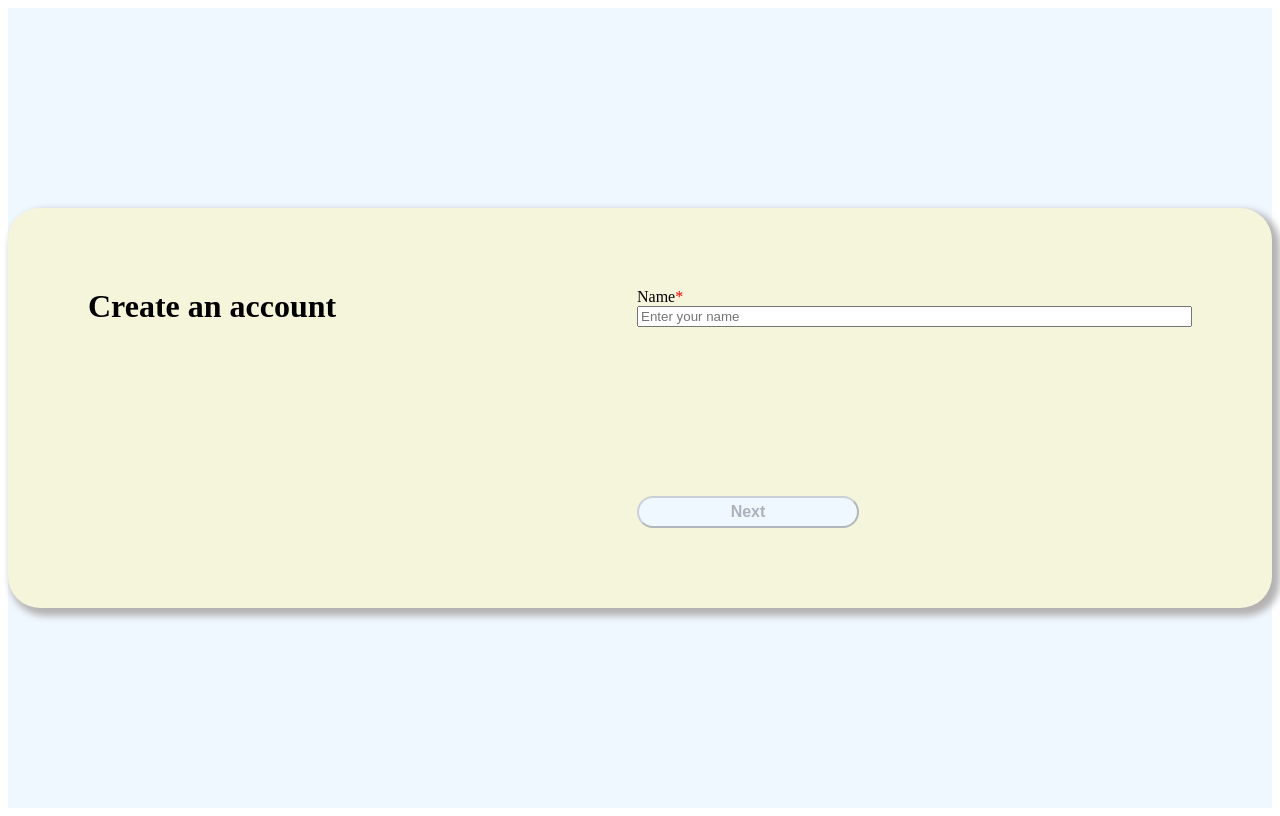
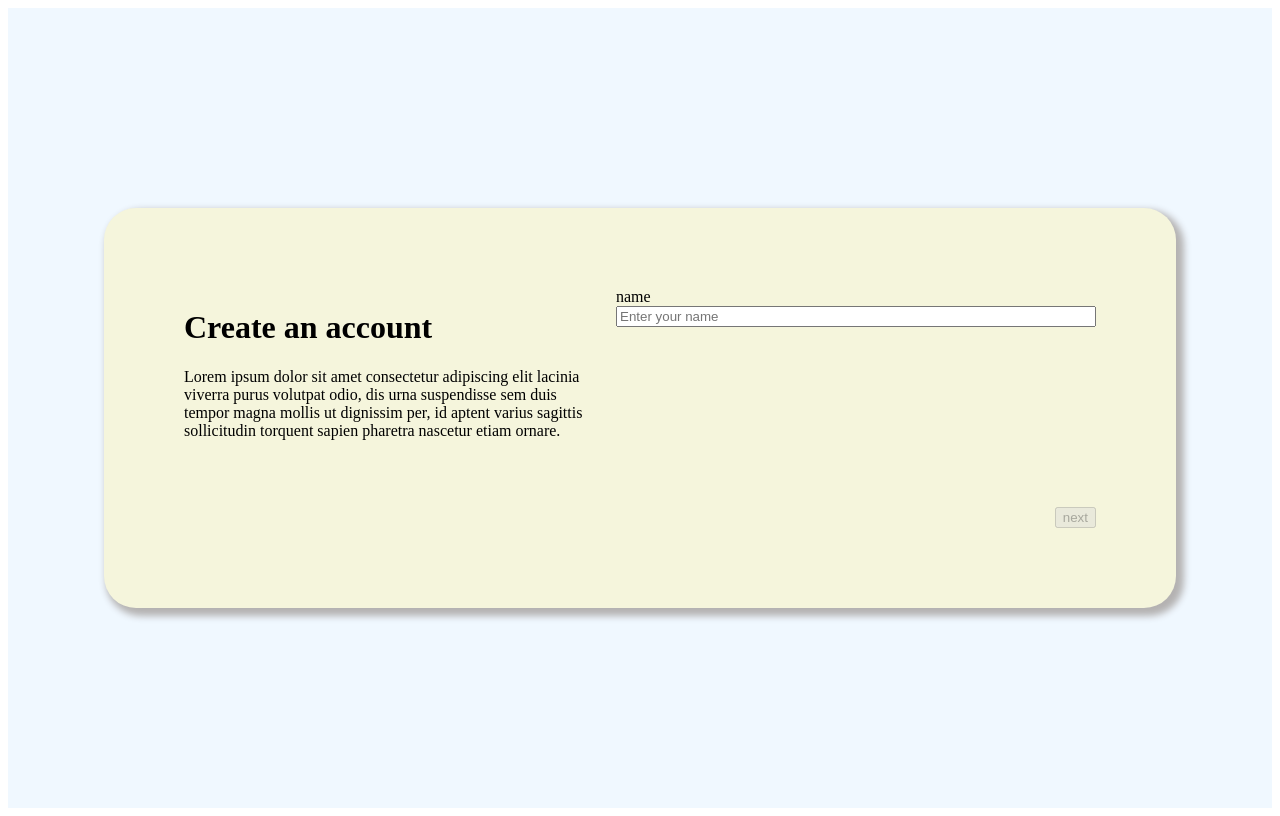
Before and after one commit to Tweemo/registration-demo, a Next.js app: page / in a window 1280 px wide. Built offline with nearby package versions, Linux system fonts and the light colour scheme.

Commit message:
Restructured and refactored form items to be tidier and easier to read

```diff
--- a/src/app/components/form/form.module.scss
+++ b/src/app/components/form/form.module.scss
@@ -1,7 +1,7 @@
 .container {
   display: grid;
   grid-template-columns: 1fr 1fr;
-  gap: 3rem;
+  gap: 1rem;
   padding: 5rem;
   border-radius: 2rem;
   box-shadow: #b4b2b2 5px 5px 7px 3px;
@@ -9,13 +9,14 @@
   min-height: 15rem;
   // Todo: make it responsive
   min-width: 50%;
-  margin: auto;
+  margin: auto 6rem;
 
-  h1 {
-    margin: 0;
+  @media (max-width: 1023px) {
+    grid-template-columns: 1fr;
   }
 
   .form {
     display: flex;
+    max-width: 30rem;
   }
 }
--- a/src/app/components/form/form.tsx
+++ b/src/app/components/form/form.tsx
@@ -2,7 +2,7 @@
 
 import styles from './form.module.scss'
 import { FormEvent } from 'react'
-import Steps from './steps'
+import Steps from '../steps/steps'
 
 export default function Form() {
   const handleRegister = async (e: FormEvent<HTMLFormElement>) => {
@@ -30,11 +30,20 @@ export default function Form() {
     } catch (error) {
       window.alert(`Registration failed. Please try again. ${error}`)
     }
+    window.location.href = '/success'
   }
 
   return (
     <div className={styles.container}>
-      <h1>Create an account</h1>
+      <div>
+        <h1>Create an account</h1>
+        <p>
+          Lorem ipsum dolor sit amet consectetur adipiscing elit lacinia viverra
+          purus volutpat odio, dis urna suspendisse sem duis tempor magna mollis
+          ut dignissim per, id aptent varius sagittis sollicitudin torquent
+          sapien pharetra nascetur etiam ornare.
+        </p>
+      </div>
       <form
         onSubmit={handleRegister}
         method="POST"
--- a/src/app/components/form/steps.tsx
+++ /dev/null
@@ -1,109 +0,0 @@
-'use client'
-
-import styles from './steps.module.scss'
-import { useState } from 'react'
-import clsx from 'clsx'
-
-type Step = 'name' | 'email' | 'password'
-
-export default function Steps() {
-  const steps: Step[] = ['name', 'email', 'password']
-
-  const [currentStep, setCurrentStep] = useState<Step>('name')
-  const [content, setContent] = useState<string>('')
-  const emailRegexp = new RegExp(
-    /^(([^<>()\[\]\\.,;:\s@"]+(\.[^<>()\[\]\\.,;:\s@"]+)*)|(".+"))@((\[[0-9]{1,3}\.[0-9]{1,3}\.[0-9]{1,3}\.[0-9]{1,3}])|(([a-zA-Z\-0-9]+\.)+[a-zA-Z]{2,}))$/
-  )
-
-  return (
-    <>
-      {steps.map((step, index) => {
-        const hasContent = content.length > 0
-        const previousStep: Step = steps[index - 1]
-        const nextStep: Step = steps[index + 1]
-
-        return (
-          <div
-            key={step}
-            className={clsx(
-              styles.step,
-              step === currentStep && styles.step__active
-            )}
-          >
-            <div className={styles.step__content}>
-              <label htmlFor={step}>{step}</label>
-              <input
-                type={step === 'name' ? 'text' : step}
-                id={step}
-                name={step}
-                onChange={(e) => setContent(e.target.value)}
-                placeholder={`Enter your ${step}`}
-                onKeyDown={(e) => {
-                  if (e.key === 'Enter' && content.length > 0) {
-                    e.preventDefault()
-
-                    if (currentStep === 'email' && !emailRegexp.test(content)) {
-                      alert(
-                        'Please enter a valid email address. E.g. example@example.com'
-                      )
-                      return
-                    }
-
-                    if (currentStep !== 'password') {
-                      setCurrentStep(nextStep)
-                      document.getElementById(nextStep)?.focus()
-                    }
-                  }
-                }}
-                required
-              />
-              {step === 'password' && (
-                <>
-                  <label htmlFor="confirmPassword">Confirm Password</label>
-                  <input
-                    type="password"
-                    placeholder="Confirm your password"
-                    id="confirmPassword"
-                    name="confirmPassword"
-                    required
-                  />
-                </>
-              )}
-            </div>
-
-            {/* Buttons */}
-            <div className={styles.buttonContainer}>
-              {step !== 'name' && (
-                <button
-                  type="button"
-                  onClick={() => setCurrentStep(previousStep)}
-                  className={styles.button}
-                >
-                  Back
-                </button>
-              )}
-
-              {step !== 'password' ? (
-                <button
-                  type="button"
-                  onClick={() => {
-                    setCurrentStep(nextStep)
-                    document.getElementById(nextStep)?.focus()
-                  }}
-                  className={styles.button}
-                  disabled={!hasContent}
-                >
-                  Next
-                </button>
-              ) : (
-                <button className={styles.button} type="submit">
-                  Register
-                </button>
-              )}
-            </div>
-          </div>
-        )
-      })}
-    </>
-  )
-}
--- a/src/app/components/form/steps.module.scss
+++ b/src/app/components/steps/step.module.scss
@@ -7,13 +7,8 @@
   transition: width 200ms ease-in-out, opacity 100ms ease-in-out;
   opacity: 0;
 
-  label {
-    text-transform: capitalize;
-
-    &::after {
-      content: '*';
-      color: red;
-    }
+  @media (max-width: 1023px) {
+    gap: 3rem;
   }
 
   &__active {
@@ -24,20 +19,20 @@
   &__content {
     display: flex;
     flex-direction: column;
+    gap: 2rem;
+
+    &Container {
+      display: flex;
+      flex-direction: column;
+    }
   }
 
   .buttonContainer {
     display: flex;
     justify-content: space-between;
 
-    .button {
-      background-color: aliceblue;
-      width: 40%;
-      height: 2rem;
-      border-radius: 2rem;
-      font-size: 1rem;
-      font-weight: 600;
-      cursor: pointer;
+    &.firstStep {
+      flex-direction: row-reverse;
     }
   }
 }
--- /dev/null
+++ b/src/app/components/steps/step.tsx
@@ -0,0 +1,110 @@
+'use client'
+
+import styles from './step.module.scss'
+import { useState } from 'react'
+import clsx from 'clsx'
+
+export default function Step({
+  step,
+  steps,
+  currentStep,
+  setCurrentStep,
+}: {
+  step: Step
+  steps: Step[]
+  currentStep: string
+  setCurrentStep: (step: string) => void
+}) {
+  const [content, setContent] = useState<string>('')
+  const { type, index, buttons } = step
+  const emailRegexp = new RegExp(
+    /^(([^<>()\[\]\\.,;:\s@"]+(\.[^<>()\[\]\\.,;:\s@"]+)*)|(".+"))@((\[[0-9]{1,3}\.[0-9]{1,3}\.[0-9]{1,3}\.[0-9]{1,3}])|(([a-zA-Z\-0-9]+\.)+[a-zA-Z]{2,}))$/
+  )
+  const hasContent = content.length > 0
+  const previousStep = steps[index - 1]?.type
+  const nextStep = steps[index + 1]?.type
+
+  function handleKeyPress(e: any, type: string) {
+    e.preventDefault()
+
+    if (type === 'email' && !emailRegexp.test(content)) {
+      alert('Please enter a valid email address. E.g. example@example.com')
+      return
+    }
+    if (type !== 'password') {
+      setCurrentStep(nextStep)
+      document.getElementById(nextStep)?.focus()
+    }
+    return
+  }
+
+  return (
+    <div
+      className={clsx(styles.step, type === currentStep && styles.step__active)}
+    >
+      <div className={styles.step__content}>
+        <div className={styles.step__contentContainer}>
+          <label htmlFor={type}>{type}</label>
+          <input
+            type={type === 'name' ? 'text' : type}
+            id={type}
+            name={type}
+            onChange={(e) => setContent(e.target.value)}
+            placeholder={`Enter your ${type}`}
+            onKeyDown={(e) => {
+              if (e.key === 'Enter' && content.length > 0)
+                handleKeyPress(e, type)
+            }}
+            required
+          />
+        </div>
+        {type === 'password' && (
+          <div className={styles.step__contentContainer}>
+            <label htmlFor="confirmPassword">Confirm Password</label>
+            <input
+              type="password"
+              placeholder="Confirm your password"
+              id="confirmPassword"
+              name="confirmPassword"
+              required
+            />
+          </div>
+        )}
+      </div>
+
+      <div
+        className={clsx(
+          styles.buttonContainer,
+          index === 0 && styles.firstStep
+        )}
+      >
+        {buttons.map((button) => {
+          function handleClick() {
+            if (button === 'back') setCurrentStep(previousStep)
+            if (button === 'next') {
+              if (type === 'email' && !emailRegexp.test(content)) {
+                alert(
+                  'Please enter a valid email address. E.g. example@example.com'
+                )
+                return
+              }
+
+              setCurrentStep(nextStep)
+              document.getElementById(nextStep)?.focus()
+            }
+          }
+          return (
+            <button
+              key={button}
+              type={button !== 'register' ? 'button' : 'submit'}
+              onClick={handleClick}
+              disabled={button === 'next' && !hasContent}
+            >
+              {button}
+            </button>
+          )
+        })}
+      </div>
+    </div>
+  )
+}
--- /dev/null
+++ b/src/app/components/steps/steps.tsx
@@ -0,0 +1,27 @@
+'use client'
+
+import { useState } from 'react'
+import Step from './step'
+
+export default function Steps() {
+  const steps: Step[] = [
+    { type: 'name', index: 0, buttons: ['next'] },
+    { type: 'email', index: 1, buttons: ['back', 'next'] },
+    { type: 'password', index: 2, buttons: ['back', 'register'] },
+  ]
+  const [currentStep, setCurrentStep] = useState<string>(steps[0].type)
+
+  return (
+    <>
+      {steps.map((step, index) => (
+        <Step
+          key={index}
+          step={step}
+          steps={steps}
+          currentStep={currentStep}
+          setCurrentStep={setCurrentStep}
+        />
+      ))}
+    </>
+  )
+}
```
